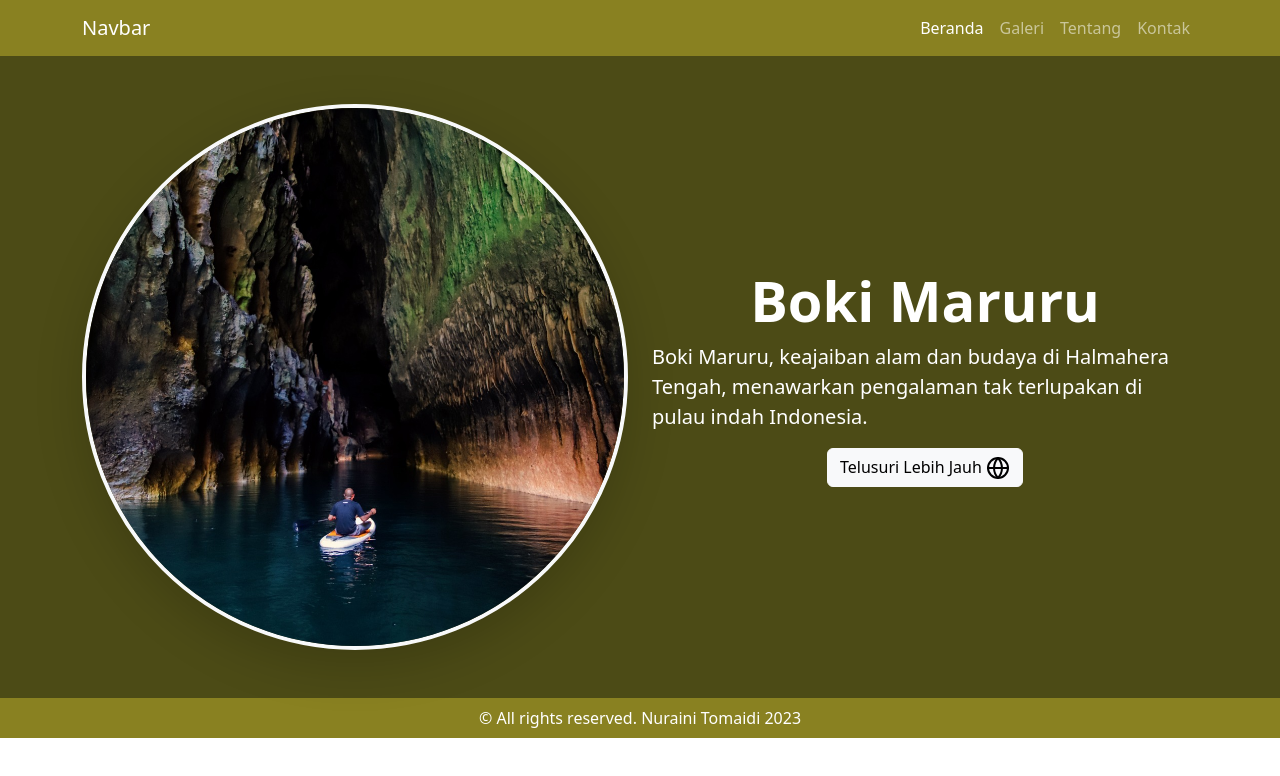
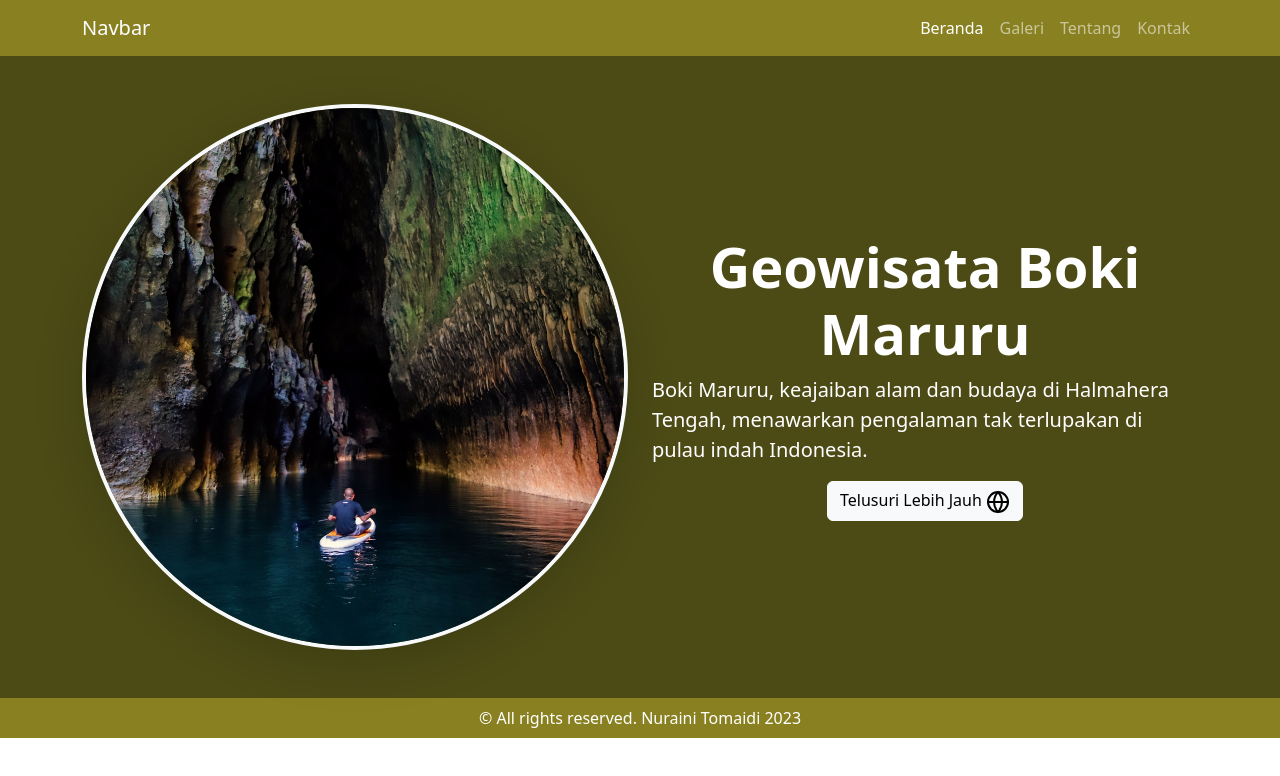
Before and after one commit to haidar038/Boki-Maruru, a plain HTML site: page index.html in a window 1280 px wide. Drawn offline with nearby package versions, Linux system fonts and the light colour scheme.

Commit message:
Changes to be committed: 	modified:   index.html

```diff
--- a/index.html
+++ b/index.html
@@ -4,7 +4,7 @@
         <meta charset="UTF-8" />
         <meta http-equiv="X-UA-Compatible" content="IE=edge" />
         <meta name="viewport" content="width=device-width, initial-scale=1.0, max-scale=1.0, user-scalable=no" />
-        <title>Boki Maruru</title>
+        <title>Geowisata Boki Maruru</title>
 
         <link rel="stylesheet" href="./assets/style.css" />
 
@@ -68,7 +68,7 @@
                             />
                         </div>
                         <div class="col-sm-12 col-lg-6 m-lg-auto">
-                            <h1 class="display-4 fw-bold text-center">Boki Maruru</h1>
+                            <h1 class="display-4 fw-bold text-center">Geowisata Boki Maruru</h1>
                             <p class="lead">
                                 Boki Maruru, keajaiban alam dan budaya di Halmahera Tengah, menawarkan pengalaman tak terlupakan di pulau
                                 indah Indonesia.
```
